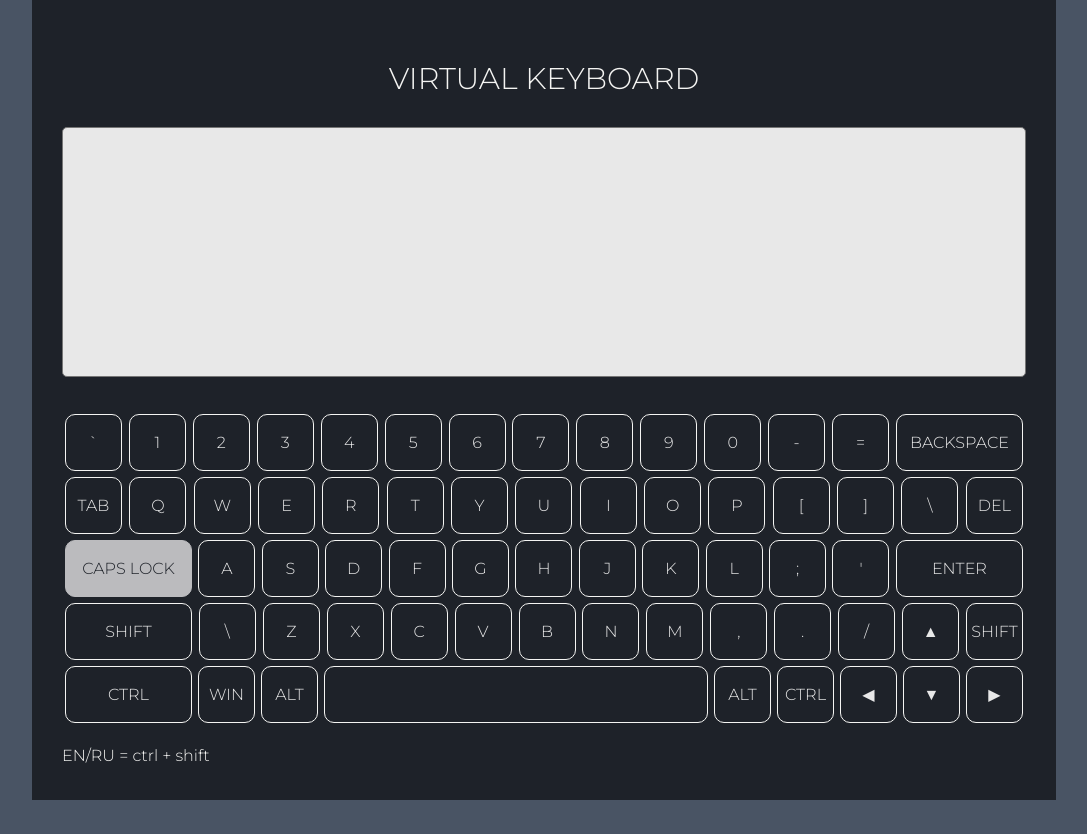
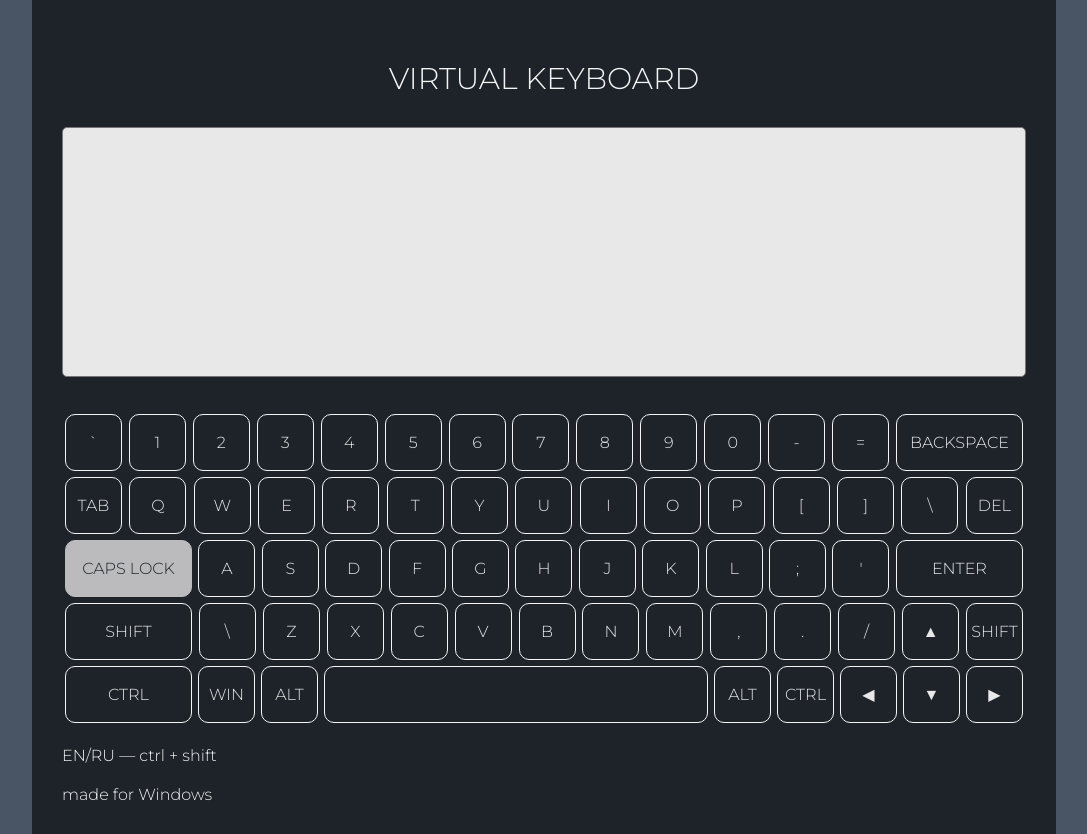
Before and after one commit to bellamy9678/virtual-keyboard, a website: page index.html in a window 1280 px wide. Both pictures are taken after a click on the element "caps lock". Shown: the whole page, without its empty margins (96-1183 px from the left). Before the commit the page ends 800 px from the top, so only its background shows below. Drawn offline with Linux system fonts and the light colour scheme.

Commit message:
feat: add another solution way

```diff
--- a/index.html
+++ b/index.html
@@ -5,9 +5,11 @@
     <meta name="viewport" content="width=device-width, initial-scale=1.0">
     <link href="https://fonts.googleapis.com/css2?family=Montserrat:wght@300&display=swap" rel="stylesheet">
     <link rel="stylesheet" href="style.css">
-    <script src="script.js" async></script>
+    <!-- <script src="script.js" async></script> -->
     <title>Virtual keyboard</title>
 </head>
 <body>
+    <script src="script2.js" async></script>
+
 </body>
 </html>
--- /dev/null
+++ b/script2.js
@@ -0,0 +1,214 @@
+class CreateDOMElements {
+    constructor() {
+      this.container;
+    }
+
+    createContainer() {
+      let elem = document.createElement("div");
+      elem.classList.add("wrapper");
+      this.container = elem;
+    }
+
+    createHeader() {
+      let elem = document.createElement("h1");
+      elem.innerHTML = "Virtual Keyboard";
+      this.container.appendChild(elem);
+    }
+
+    createContainerForInputAndKeyboard() {
+      let elem = document.createElement("div");
+      elem.classList.add("keyboard-container");
+      this.container.appendChild(elem);
+    }
+
+    createTextarea() {
+      let elem = document.createElement("textarea");
+      elem.classList.add("output-textarea");
+      elem.name = "output-textarea";
+      elem.id = "output";
+      elem.setAttribute("autofocus", "");
+      this.container.querySelector(".keyboard-container").appendChild(elem);
+    }
+
+    createKeyboardDiv() {
+      let elem = document.createElement("div");
+      elem.classList.add("keyboard");
+      this.container.querySelector(".keyboard-container").appendChild(elem);
+    }
+
+    createHelp() {
+      let elem = document.createElement("p");
+      elem.classList.add("description");
+      elem.innerHTML = "EN/RU &mdash; ctrl + shift";
+      this.container.querySelector(".keyboard-container").appendChild(elem);
+      elem = document.createElement("p");
+      elem.classList.add("description");
+      elem.innerHTML = "made for Windows";
+      this.container.querySelector(".keyboard-container").appendChild(elem);
+    }
+
+    CreateDOM() {
+      this.createContainer();
+      this.createHeader();
+      this.createContainerForInputAndKeyboard();
+      this.createTextarea();
+      this.createKeyboardDiv();
+      this.createHelp();
+      return this.container;
+    }
+  }
+
+const keyboardElement = new CreateDOMElements();
+document.querySelector("body").appendChild(keyboardElement.CreateDOM());
+
+class KeyboardKeyCodes {
+    constructor(arrayOfKeyCodes, arrayOfKeyTexts, arrayOfKeyShiftTexts) {
+        this.keyboardCodes = [];
+        arrayOfKeyCodes.forEach( (element, i) => {
+            this.keyboardCodes.push({
+                'keyCode'  : element,
+                'key'      : arrayOfKeyTexts[i],
+                'keyS'     : arrayOfKeyShiftTexts[i]
+            })
+        });
+    }
+}
+
+const ARRAY_OF_KEY_CODES = [192,49,50,51,52,53,54,55,56,57,48,189,187,8,9,81,87,69,82,84,89,85,73,79,80,219,221,220,46,20,65,83,68,70,71,72,74,75,76,186,222,13,[16,1],226,90,88,67,86,66,78,77,188,190,191,38,[16,2],[17,1],91,[18,1],32,[18,2],[17,2],37,40,39];
+const ENG_KEYS = ["`","1","2","3","4","5","6","7","8","9","0","-","=","backspace","tab","q","w","e","r","t","y","u","i","o","p","[","]","\\","del","caps lock","a","s","d","f","g","h","j","k","l",";","'","enter","shift","\\","z","x","c","v","b","n","m",",",".","/","▲","shift","ctrl","win","alt"," ","alt","ctrl","◀","▼","▶"];
+const RUS_KEYS = ["ё","1","2","3","4","5","6","7","8","9","0","-","=","backspace","tab","й","ц","у","к","е","н","г","ш","щ","з","х","ъ","\\","del","caps lock","ф","ы","в","а","п","р","о","л","д","ж","э","enter","shift","\\","я","ч","с","м","и","т","ь","б","ю",".","▲","shift","ctrl","win","alt"," ","alt","ctrl","◀","▼","▶"];
+const ENG_KEYS_SHIFT = ["~","!","@","#","$","%","^","&","*","(",")","_","+","backspace","tab","q","w","e","r","t","y","u","i","o","p","{","}","|","del","caps lock","a","s","d","f","g","h","j","k","l",":",'"',"enter","shift","|","z","x","c","v","b","n","m","<",">","?","▲","shift","ctrl","win","alt"," ","alt","ctrl","◀","▼","▶"];
+const RUS_KEYS_SHIFT = ["ё","!",'"',"№",";","%",":","?","*","(",")","_","+","backspace","tab","й","ц","у","к","е","н","г","ш","щ","з","х","ъ","/","del","caps lock","ф","ы","в","а","п","р","о","л","д","ж","э","enter","shift","/","я","ч","с","м","и","т","ь","б","ю",",","▲","shift","ctrl","win","alt"," ","alt","ctrl","◀","▼","▶"];
+
+const KEYBOARD_ENG = new KeyboardKeyCodes(ARRAY_OF_KEY_CODES, ENG_KEYS, ENG_KEYS_SHIFT);
+const KEYBOARD_RUS = new KeyboardKeyCodes(ARRAY_OF_KEY_CODES, RUS_KEYS, RUS_KEYS_SHIFT);
+
+class KeyboardView {
+    constructor() {
+      this.container;
+    }
+
+    isCapsLock = false;
+    pushedButtons = new Set();
+
+    changeLanguage() {
+      if (sessionStorage.getItem("lang") == "eng") {
+        this.rewriteButtonsText(KEYBOARD_ENG);
+        sessionStorage.setItem("lang", "rus");
+      } else {
+        this.rewriteButtonsText(KEYBOARD_RUS);
+        sessionStorage.setItem("lang", "eng");
+      }
+    }
+
+    rewriteButtonsText(language) {
+      document.querySelectorAll(".key").forEach((elem, index) => {
+        elem.innerHTML = language.keyboardCodes[index].key;
+      });
+    }
+
+    createKeys() {
+      let outCollection = document.createDocumentFragment();
+      const BUTTON_AMOUNT = 65;
+      let lang;
+
+      if (sessionStorage.getItem("lang") === "rus") {
+        lang = RUS_KEYS;
+      } else {
+        lang = ENG_KEYS;
+      }
+
+      for (let i = 0; i < BUTTON_AMOUNT; i++) {
+        let key = document.createElement("div");
+        key.classList.add("key");
+        key.setAttribute("data-id", i);
+        key.innerHTML = lang[i];
+        //for keys like backspace or shift
+        if (i == 13 || i == 29 || i == 41 || i == 42 || i == 56) {
+          key.classList.add("wide");
+        }
+        if (i == 59) {
+          key.classList.add("space");
+        }
+        outCollection.appendChild(key);
+      }
+
+      if (sessionStorage.length == 0) {
+        sessionStorage.setItem("lang", "eng");
+      }
+
+      return outCollection;
+    }
+
+    insertKeyboardInDOM(buttons) {
+      document.querySelector(".keyboard").appendChild(buttons);
+    }
+
+    createKeyboard() {
+      let buttons = this.createKeys();
+      this.insertKeyboardInDOM(buttons);
+      return this;
+    }
+
+    showUpperCase() {
+      document.querySelectorAll(".key").forEach(elem => {
+        elem.innerHTML = elem.innerHTML.toUpperCase();
+      });
+    }
+
+    showLowerCase() {
+      document.querySelectorAll(".key").forEach(elem => {
+        elem.innerHTML = elem.innerHTML.toLowerCase();
+      });
+    }
+
+}
+
+const keyboard = new KeyboardView();
+keyboard.createKeyboard();
+const AREA = document.querySelector("#output");
+buttonsHandler();
+
+function buttonsHandler() {
+
+    const CAPSLOCK = document.querySelector(".key:nth-child(30)");
+    capsControl();
+
+    window.addEventListener('keydown', () => {
+        const keyCode= event.keyCode;
+        keyboard.pushedButtons.add(keyCode);
+
+        if (keyCode == 20) {
+            capsControl(true);
+            return;
+        }
+
+    })
+
+    window.addEventListener("keyup", function(event) {
+        if (keyboard.pushedButtons.has(16) && keyboard.pushedButtons.has(17)) {
+          keyboard.changeLanguage();
+        }
+        keyboard.pushedButtons.delete(event.keyCode);
+    });
+
+    function capsControl(isPushed = false) {
+        function capsLockStateUpdate() {
+            keyboard.isCapsLock = !keyboard.isCapsLock;
+            if (keyboard.isCapsLock) {
+            CAPSLOCK.classList.add("active");
+            keyboard.showUpperCase();
+            } else {
+            CAPSLOCK.classList.remove("active");
+            keyboard.showLowerCase();
+            }
+        }
+        if (isPushed) {
+            capsLockStateUpdate();
+            return;
+        }
+        CAPSLOCK.addEventListener("click", capsLockStateUpdate);
+    }
+
+
+}
```
